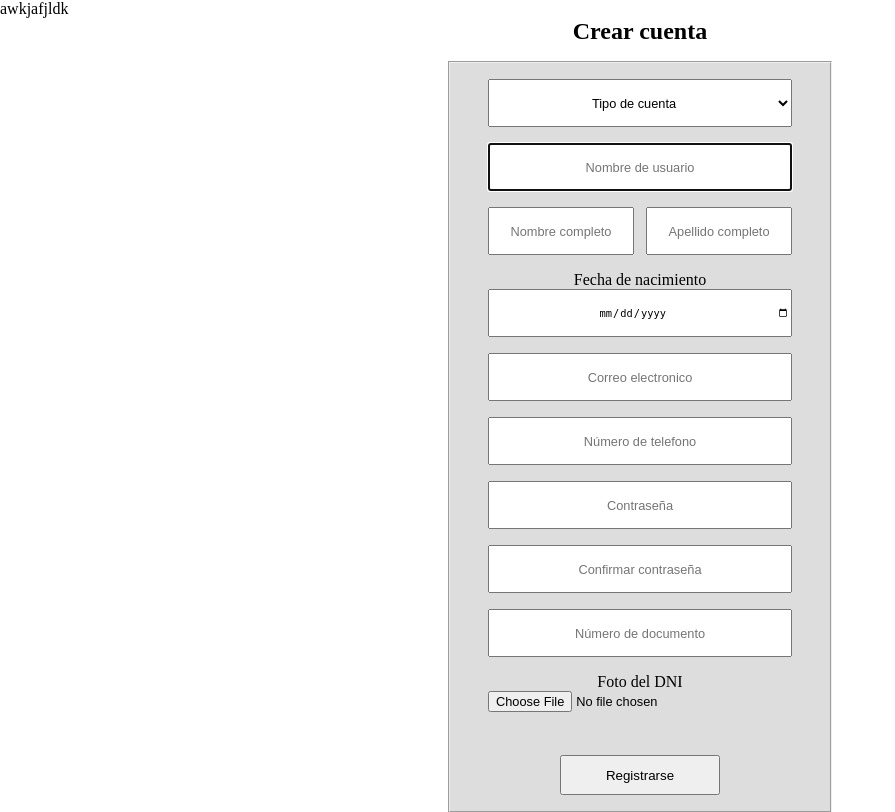
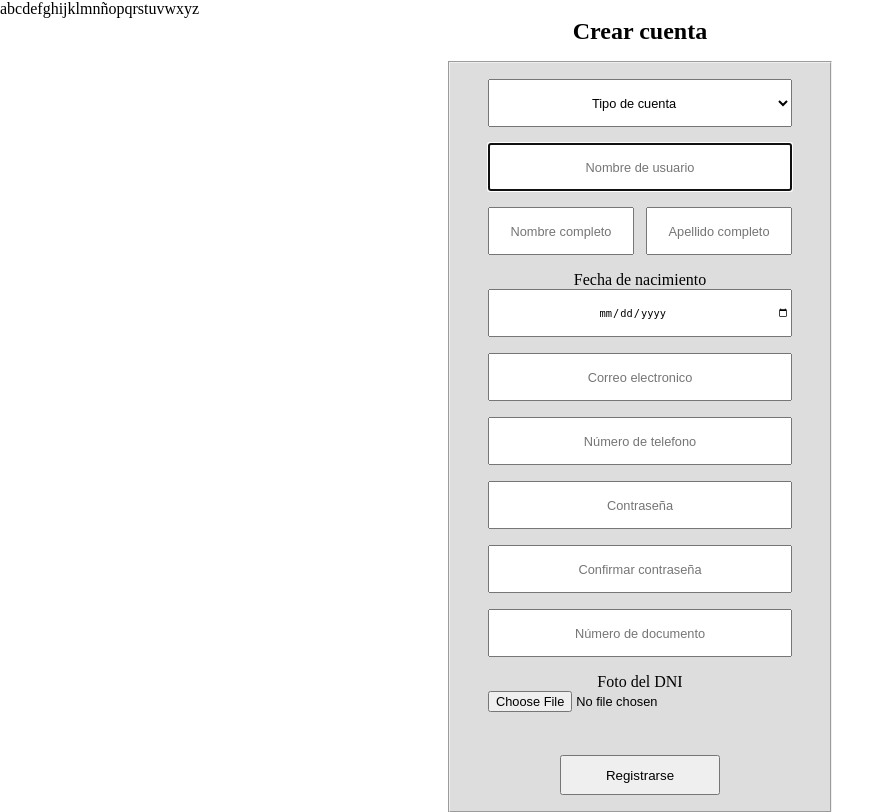
Before and after one commit to NemeZar87/clinex, a Django app: page /cuenta/registro/ in a window 1280 px wide. Shown: the part 95-907 px from the top of the page, without its empty margins (0-895 px from the left). Run offline with Django 5.2, Linux system fonts and the light colour scheme.

Commit message:
Basura Tomás

```diff
--- a/cuenta/templates/cuenta/registro.html
+++ b/cuenta/templates/cuenta/registro.html
@@ -9,7 +9,7 @@
 </head>
 <body>
     {% block main %}
-    awkjafjldk
+    abcdefghijklmnñopqrstuvwxyz
         <form method="post", enctype="multipart/form-data">
             <h2>
                 Crear cuenta
```
